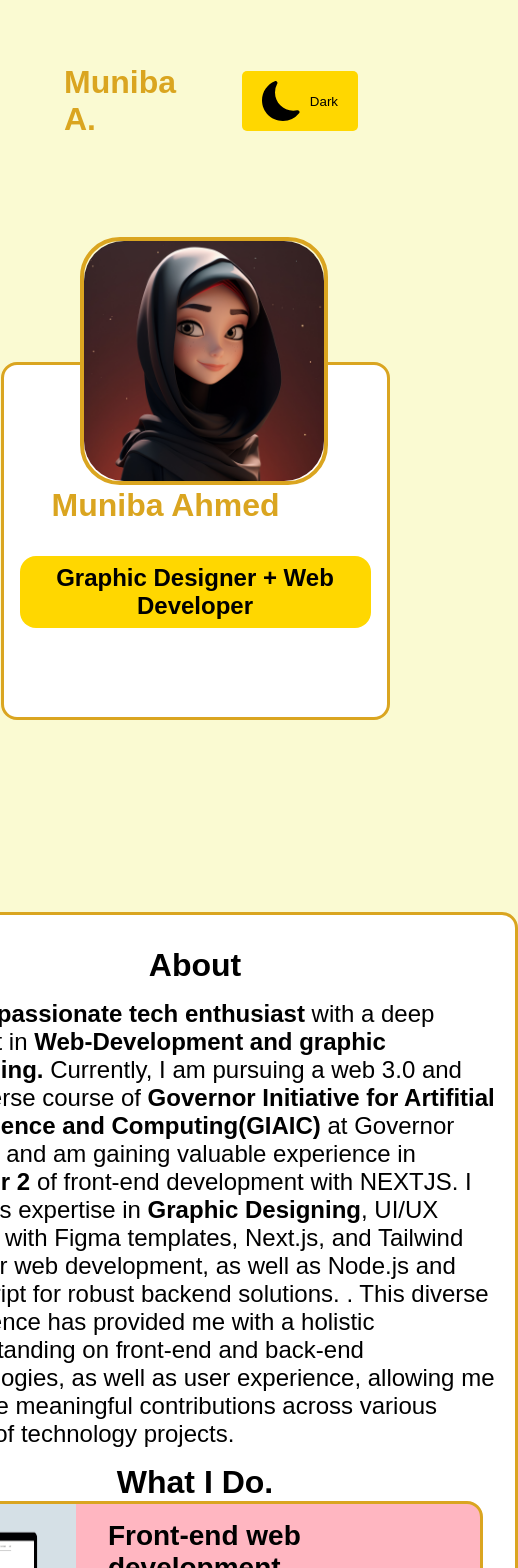
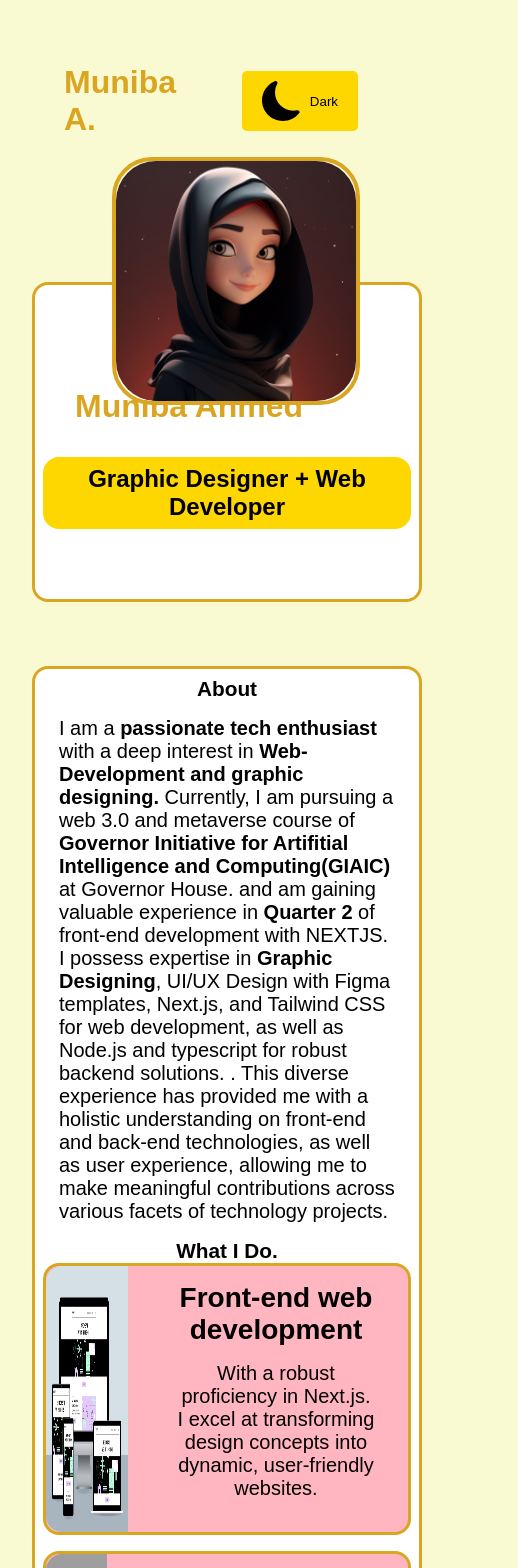
Before and after one commit to munibaweb123/portfolio-with-core-css, a Next.js app: page / in a window 390 px wide. Shown: the top 1568 px of the page, 518 px wide, since content can reach past the window. Built offline with nearby package versions, Linux system fonts and the light colour scheme; grey boxes are pictures that could not be loaded.

Commit message:
screen settings

```diff
--- a/src/app/components/nav.tsx
+++ b/src/app/components/nav.tsx
@@ -13,7 +13,7 @@ export default function Navbar(){
           <nav className="navbar">
           <ul className="nav-list">
               <li ><Link className="link" href="/"><div className="page-icon"><FaHome size={40} color="gold"/></div>About</Link></li>
-              <li ><Link className="link" href="/education"><div className="page-icon"><FaGraduationCap size={40} color="gold"/></div>Education</Link></li>
+              <li ><Link className="link" href="/qualification"><div className="page-icon"><FaGraduationCap size={40} color="gold"/></div>Education</Link></li>
               <li ><Link className="link" href="/project"><div className="page-icon"><FaCode size={40} color="gold"/></div>My Projects</Link></li>
               <li ><Link className="link" href="/contact"><div className="page-icon"><FaAddressBook size={40} color="gold"/></div>Contact me</Link></li>
 
--- a/src/app/globals.css
+++ b/src/app/globals.css
@@ -29,6 +29,7 @@ body {
     background-color: var(--background-color);
     color: var(--text-color);
     font-family: Arial, Helvetica, sans-serif;
+    overflow-x: hidden;
 
 
 }
--- a/src/app/Education/page.tsx
+++ b/src/app/qualification/page.tsx
@@ -4,13 +4,12 @@ import "../style/education.css"
 
 export default function Education(){
     return(
-        <div >
+        <div>
             <h2 className="heading">Education</h2>
             <div className="education">
             <Hero/>
             <Navbar/>
             </div>
-
         </div>
     )
 }
--- a/src/app/style/footer.css
+++ b/src/app/style/footer.css
@@ -8,3 +8,14 @@
 .para{
     font-size: medium;
 }
+
+@media (max-width: 768px) {
+    .footer{
+        text-align:center;
+        width: 100vw;
+        box-sizing: border-box;
+    }
+    .para{
+        font-size: 1rem;
+    }
+}
--- a/src/app/style/hero.css
+++ b/src/app/style/hero.css
@@ -60,15 +60,16 @@
 
     @media (max-width: 600px) {
         .container1{
+            box-sizing: border-box;
             display: flex;
             padding-top: 25rem;
             align-items: center;
             justify-items: center;
             position: relative;
-            width:90vw;
+            width:100vw;
             height: 20rem;
-            padding: 1rem;
-            margin: 10rem;;
+            padding: 0.5rem;
+            margin-top: 5rem;
 
         }
         .pic-container{
@@ -77,4 +78,7 @@
             top:-8rem;
             left:20%;
         }
+        .heading2{
+            font-size: 1.5rem;
+        }
     }
--- a/src/app/style/home.css
+++ b/src/app/style/home.css
@@ -92,38 +92,51 @@
 }
 
 @media (max-width: 768px) {
-    .full-height{
-
-        display:block;
+    .full-height {
+        display: grid;
+        grid-template-columns: (1,1fr);
         align-items: center;
-        justify-content:  center;
+        height: 100%; /* Ensures full height on mobile */
+        width: 100vw;
     }
 
-
-    .sub-container2{
+    .sub-container2 {
         border-radius: 1rem;
         width: 100%;
         display: grid;
-    grid-template-columns: repeat(1, 1fr);
-    gap: 1rem;
-    grid-template-rows: repeat(1,1fr);
+        grid-template-columns: 1fr; /* Simplified to 1fr */
+        gap: 1rem;
+        grid-template-rows: 1fr; /* Simplified to 1fr */
+    }
 
+    .container2 {
+        width: 100vw; /* Adjusted to use 100% of the viewport width minus padding */
+        box-sizing: border-box;
+        padding: 0.5rem; /* Added padding for visual spacing */
+    }
 
+    .sub-container2-1,
+    .sub-container2-2 { /* Fixed the selector */
 
-    }
-    .sub-container2-1 .sub-container2-2{
-        width: auto;
         display: flex;
         align-items: center;
         justify-content: center;
-    }
-    .para{
-        width: 100%;
-        padding: 1rem;
+        text-align: center;
+        padding: 0;
     }
 
+    .para {
 
+        padding: 1rem;
+        font-size: 1.25rem;
+        text-align: calc(100vh-20px);
+    }
+    .heading3{
+        font-size: 1.3rem;
+        text-align: center;
+    }
 }
+
 
 @media (max-width: 1500px) {
     .full-height{
--- a/src/app/style/nav.css
+++ b/src/app/style/nav.css
@@ -33,3 +33,9 @@
 .link:hover {
     color: gold;
 }
+
+@media(max-width:768px){
+    .navbar{
+        max-width: 100vw;
+    }
+}
```
